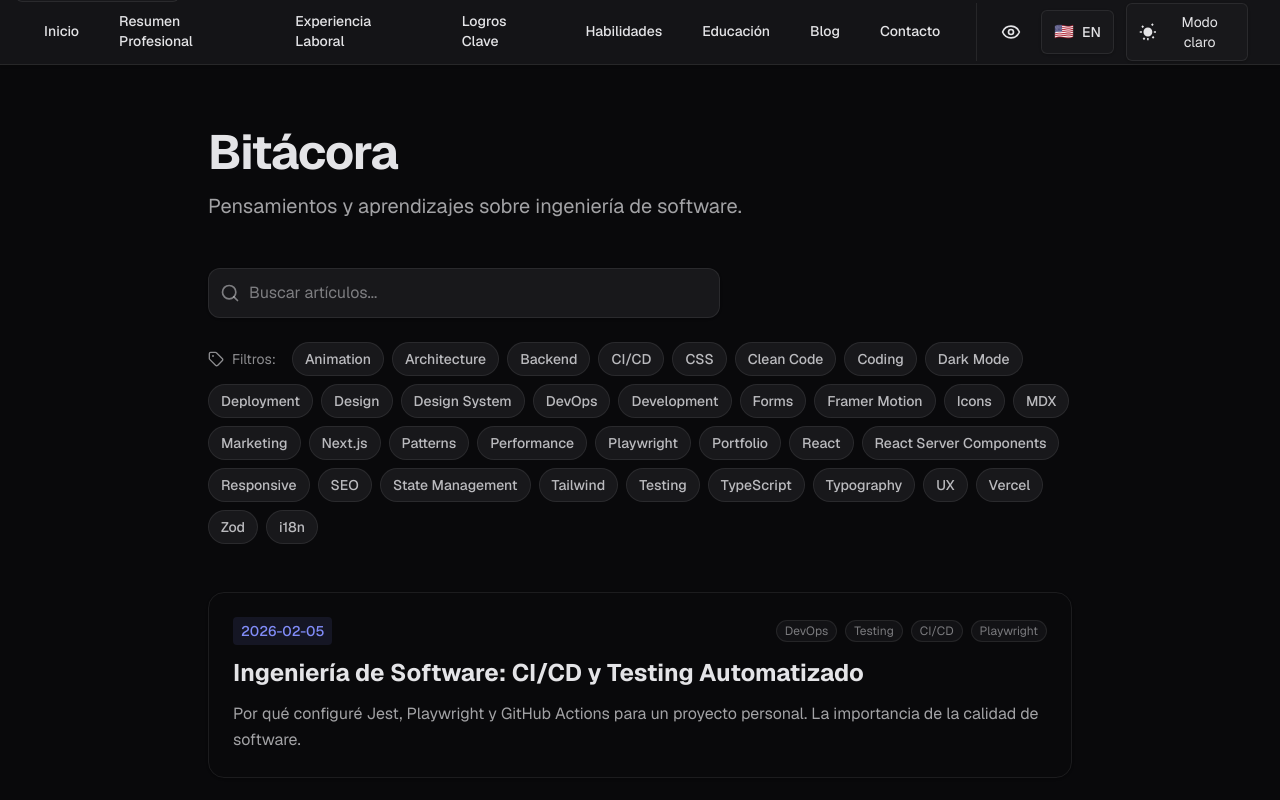
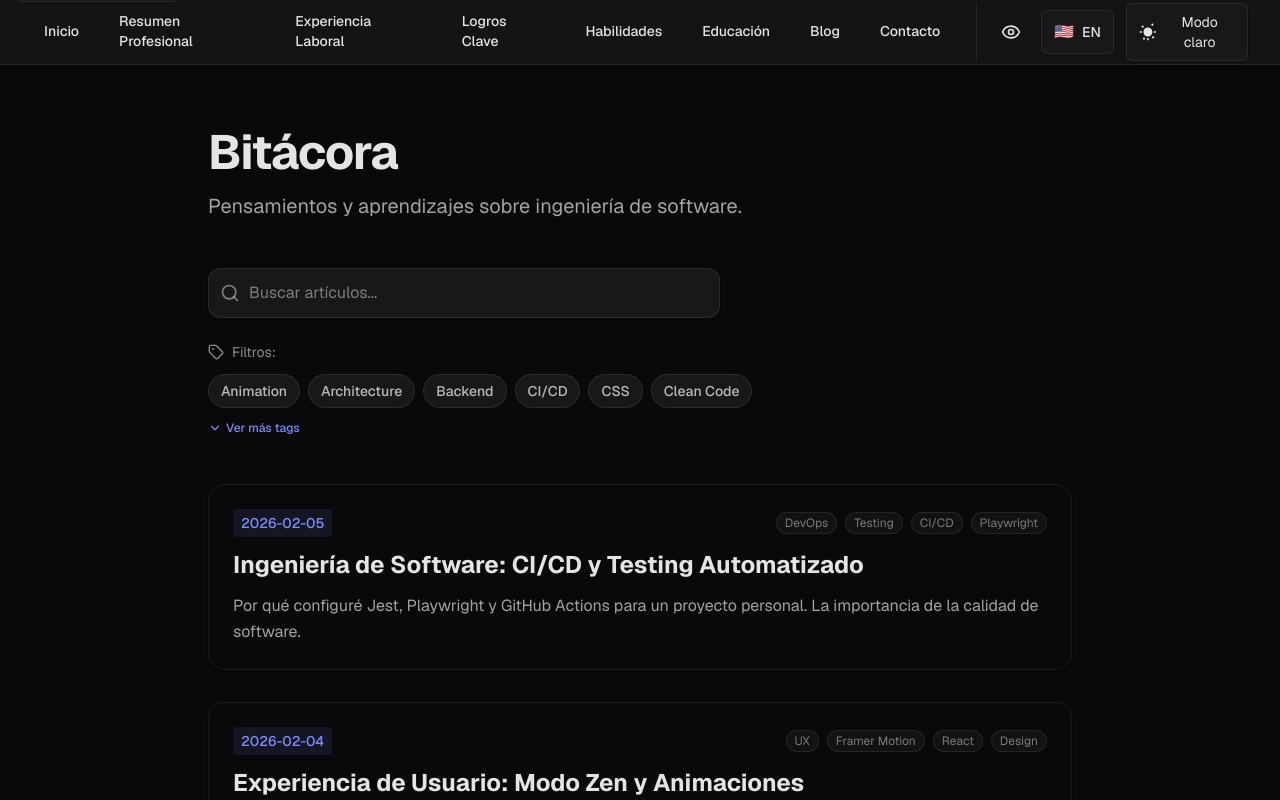
Before and after one commit to VtorErick/victor-portfolio, a Next.js app: page /blog in a window 1280 px wide. Shown: the top 800 px of the page. Built offline with nearby package versions, Linux system fonts and the light colour scheme.

Commit message:
fix: remove unused mounted imports and complete blog tag collapsibility

```diff
--- a/src/components/BlogList.tsx
+++ b/src/components/BlogList.tsx
@@ -3,7 +3,7 @@
 import { useState, useMemo } from 'react'
 import Link from 'next/link'
 import { Post } from '@/lib/mdx'
-import { Search, Tag as TagIcon, X } from 'lucide-react'
+import { Search, Tag as TagIcon, X, ChevronDown } from 'lucide-react'
 import { motion, AnimatePresence } from 'framer-motion'
 import { useLanguageContext } from '@/contexts/LanguageContext'
 import { t } from '@/utils/translate'
@@ -20,13 +20,18 @@ const translations = {
     filters: { es: "Filtros:", en: "Filters:" },
     clearFilter: { es: "Limpiar filtro", en: "Clear filter" },
     noResults: { es: "No se encontraron artículos.", en: "No articles found matching your criteria." },
-    clearAll: { es: "Limpiar todo", en: "Clear all filters" }
+    clearAll: { es: "Limpiar todo", en: "Clear all filters" },
+    showMoreTags: { es: "Ver más tags", en: "Show more tags" },
+    showLessTags: { es: "Ver menos tags", en: "Show less tags" }
 }
+
+const MAX_VISIBLE_TAGS = 6;
 
 export default function BlogList({ postsEs, postsEn }: BlogListProps) {
     const { language } = useLanguageContext()
     const [searchQuery, setSearchQuery] = useState('')
     const [selectedTag, setSelectedTag] = useState<string | null>(null)
+    const [showAllTags, setShowAllTags] = useState(false)
 
     // Select posts based on language
     const currentPosts = language === 'es' ? postsEs : postsEn
@@ -35,6 +40,8 @@ export default function BlogList({ postsEs, postsEn }: BlogListProps) {
     const allTags = useMemo(() => {
         return Array.from(new Set(currentPosts.flatMap(post => post.meta.tags || []))).sort()
     }, [currentPosts])
+
+    const visibleTags = showAllTags ? allTags : allTags.slice(0, MAX_VISIBLE_TAGS)
 
     const filteredPosts = useMemo(() => {
         return currentPosts.filter((post) => {
@@ -84,12 +91,13 @@ export default function BlogList({ postsEs, postsEn }: BlogListProps) {
 
                 {/* Tags */}
                 {allTags.length > 0 && (
-                    <div className="flex flex-wrap gap-2 items-center">
-                        <div className="flex items-center gap-2 text-sm text-[var(--foreground)]/60 mr-2">
+                    <div className="space-y-3">
+                        <div className="flex items-center gap-2 text-sm text-[var(--foreground)]/60">
                             <TagIcon size={16} />
                             <span>{t(translations.filters, language)}</span>
                         </div>
-                        {allTags.map(tag => (
+                        <div className="flex flex-wrap gap-2 items-center">
+                            {visibleTags.map(tag => (
                                 <button
                                     key={tag}
                                     onClick={() => setSelectedTag(selectedTag === tag ? null : tag)}
@@ -101,10 +109,20 @@ export default function BlogList({ postsEs, postsEn }: BlogListProps) {
                                     {tag}
                                 </button>
                             ))}
+                        </div>
+                        {allTags.length > MAX_VISIBLE_TAGS && (
+                            <button
+                                onClick={() => setShowAllTags(!showAllTags)}
+                                className="flex items-center gap-1 text-xs text-[var(--link)] hover:text-[var(--link)]/80 font-medium transition-colors"
+                            >
+                                <ChevronDown size={14} className={showAllTags ? 'rotate-180' : ''} />
+                                {t(showAllTags ? translations.showLessTags : translations.showMoreTags, language)}
+                            </button>
+                        )}
                         {selectedTag && (
                             <button
                                 onClick={() => setSelectedTag(null)}
-                                className="text-xs text-[var(--foreground)]/50 hover:text-[var(--link)] underline ml-2"
+                                className="text-xs text-[var(--foreground)]/50 hover:text-[var(--link)] underline"
                             >
                                 {t(translations.clearFilter, language)}
                             </button>
--- a/src/components/LanguageToggle.tsx
+++ b/src/components/LanguageToggle.tsx
@@ -11,17 +11,7 @@ interface LanguageToggleProps {
 }
 
 export default function LanguageToggle({ variant = "default" }: LanguageToggleProps) {
-  const { language, toggleLanguage, mounted } = useLanguageContext()
-
-  // Prevent hydration mismatch
-  if (!mounted) {
-    return (
-      <div className="inline-flex items-center gap-2 rounded-md border px-3 py-2 text-sm opacity-50" aria-hidden="true">
-        <div className="w-[18px] h-[18px]" />
-        <span className="hidden sm:inline">{t(uiTranslations.buttons.loading, language)}</span>
-      </div>
-    )
-  }
+  const { language, toggleLanguage } = useLanguageContext()
 
   const isSpanish = language === "es"
   const nextLabel = isSpanish
--- a/src/components/ThemeToggle.tsx
+++ b/src/components/ThemeToggle.tsx
@@ -12,18 +12,8 @@ interface ThemeToggleProps {
 }
 
 export default function ThemeToggle({ variant = "default" }: ThemeToggleProps) {
-  const { theme, toggleTheme, mounted } = useTheme()
+  const { theme, toggleTheme } = useTheme()
   const { language } = useLanguageContext()
-
-  // Prevent hydration mismatch
-  if (!mounted) {
-    return (
-      <div className="inline-flex items-center gap-2 rounded-md border px-3 py-2 text-sm opacity-50" aria-hidden="true">
-        <div className="w-[18px] h-[18px]" />
-        <span className="hidden sm:inline">{t(uiTranslations.buttons.loading, language)}</span>
-      </div>
-    )
-  }
 
   const isDark = theme === "dark"
   const nextLabel = isDark
```
Lines whose indentation alone changed are shown as unchanged.
